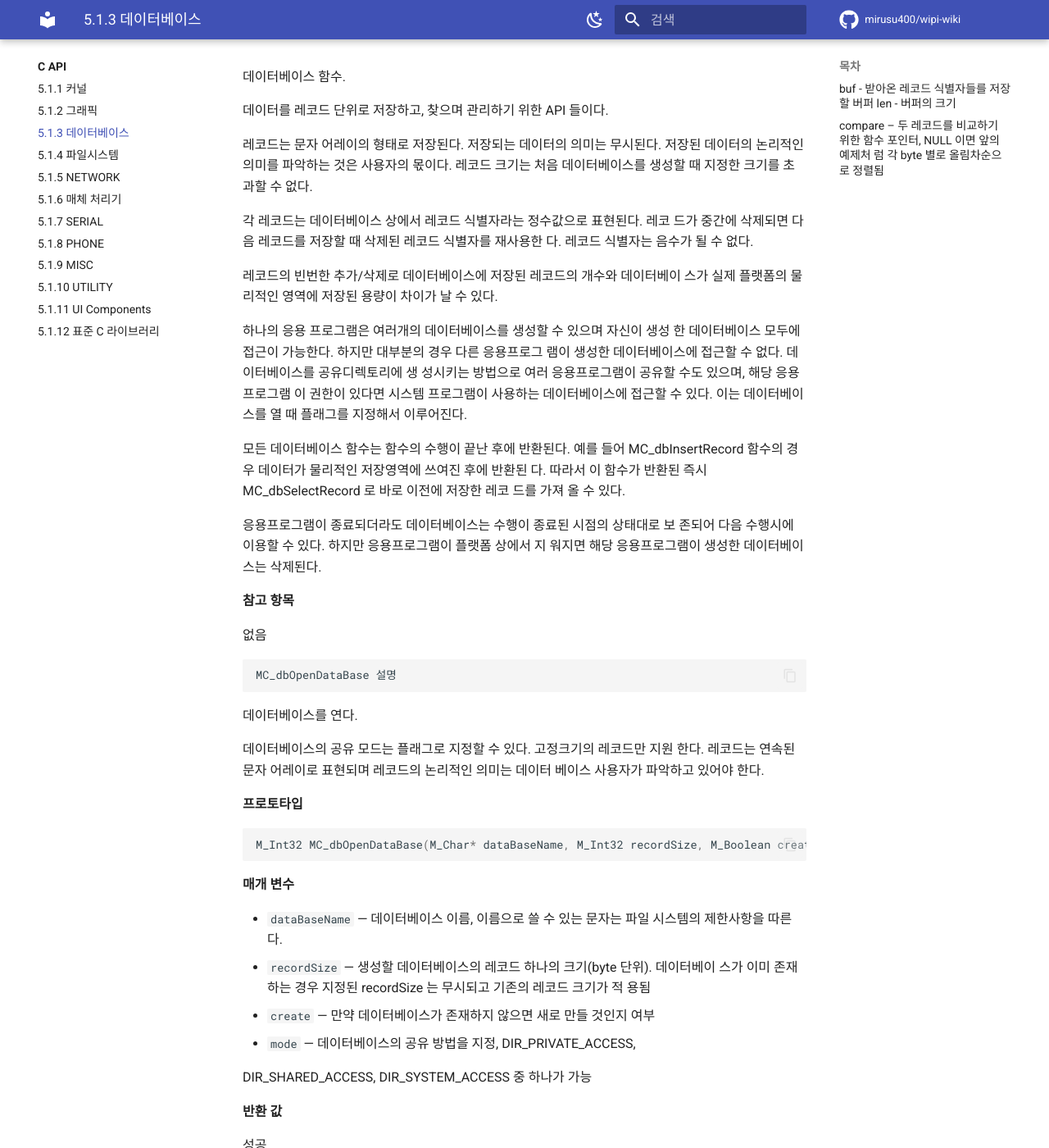
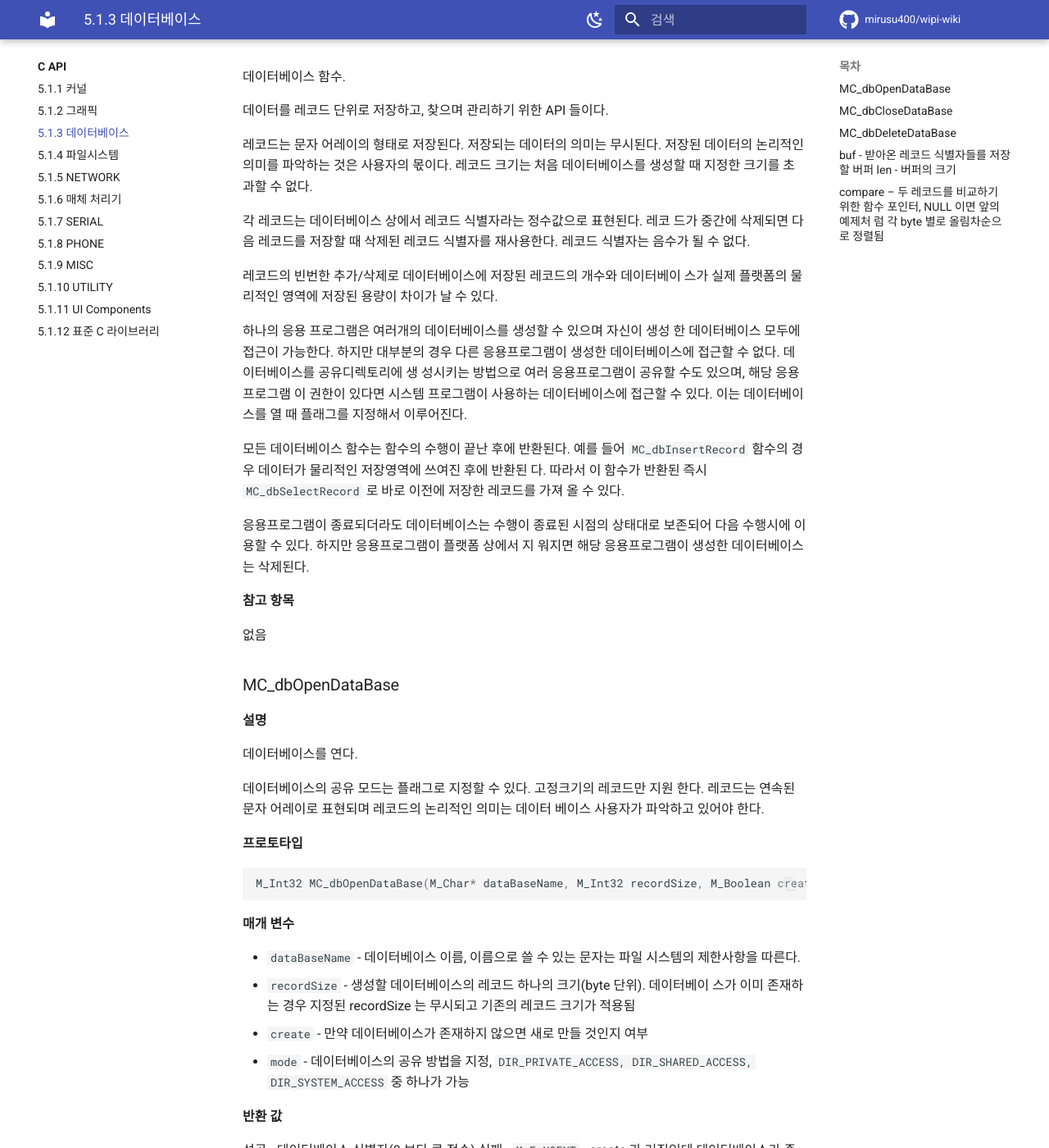
Before and after one commit to mirusu400/wipi-wiki, an MkDocs documentation site: the page built from docs/c-api/database.md, in a window 1280 px wide and 1400 px high, scrolled down 191 px. Shown: the whole window at 82% size. Built offline with MkDocs 1.6.1 and Material for MkDocs 9.7.7, drawn with Linux system fonts in a browser that asks for light colours; comment, search, counter and statistics services are not loaded; some of the changed text lies outside the part shown.

Commit message:
update: database, graphics

````diff
--- a/docs/c-api/database.md
+++ b/docs/c-api/database.md
@@ -6,23 +6,23 @@
 
 레코드는 문자 어레이의 형태로 저장된다. 저장되는 데이터의 의미는 무시된다. 저장된 데이터의 논리적인 의미를 파악하는 것은 사용자의 몫이다. 레코드 크기는 처음 데이터베이스를 생성할 때 지정한 크기를 초과할 수 없다.
 
-각 레코드는 데이터베이스 상에서 레코드 식별자라는 정수값으로 표현된다. 레코 드가 중간에 삭제되면 다음 레코드를 저장할 때 삭제된 레코드 식별자를 재사용한 다. 레코드 식별자는 음수가 될 수 없다.
+각 레코드는 데이터베이스 상에서 레코드 식별자라는 정수값으로 표현된다. 레코 드가 중간에 삭제되면 다음 레코드를 저장할 때 삭제된 레코드 식별자를 재사용한다. 레코드 식별자는 음수가 될 수 없다.
 
 레코드의 빈번한 추가/삭제로 데이터베이스에 저장된 레코드의 개수와 데이터베이 스가 실제 플랫폼의 물리적인 영역에 저장된 용량이 차이가 날 수 있다.
 
-하나의 응용 프로그램은 여러개의 데이터베이스를 생성할 수 있으며 자신이 생성 한 데이터베이스 모두에 접근이 가능한다. 하지만 대부분의 경우 다른 응용프로그 램이 생성한 데이터베이스에 접근할 수 없다. 데이터베이스를 공유디렉토리에 생 성시키는 방법으로 여러 응용프로그램이 공유할 수도 있으며, 해당 응용프로그램 이 권한이 있다면 시스템 프로그램이 사용하는 데이터베이스에 접근할 수 있다. 이는 데이터베이스를 열 때 플래그를 지정해서 이루어진다.
+하나의 응용 프로그램은 여러개의 데이터베이스를 생성할 수 있으며 자신이 생성 한 데이터베이스 모두에 접근이 가능한다. 하지만 대부분의 경우 다른 응용프로그램이 생성한 데이터베이스에 접근할 수 없다. 데이터베이스를 공유디렉토리에 생 성시키는 방법으로 여러 응용프로그램이 공유할 수도 있으며, 해당 응용프로그램 이 권한이 있다면 시스템 프로그램이 사용하는 데이터베이스에 접근할 수 있다. 이는 데이터베이스를 열 때 플래그를 지정해서 이루어진다.
 
-모든 데이터베이스 함수는 함수의 수행이 끝난 후에 반환된다. 예를 들어 MC_dbInsertRecord 함수의 경우 데이터가 물리적인 저장영역에 쓰여진 후에 반환된 다. 따라서 이 함수가 반환된 즉시 MC_dbSelectRecord 로 바로 이전에 저장한 레코 드를 가져 올 수 있다.
+모든 데이터베이스 함수는 함수의 수행이 끝난 후에 반환된다. 예를 들어 `MC_dbInsertRecord` 함수의 경우 데이터가 물리적인 저장영역에 쓰여진 후에 반환된 다. 따라서 이 함수가 반환된 즉시 `MC_dbSelectRecord` 로 바로 이전에 저장한 레코드를 가져 올 수 있다.
 
-응용프로그램이 종료되더라도 데이터베이스는 수행이 종료된 시점의 상태대로 보 존되어 다음 수행시에 이용할 수 있다. 하지만 응용프로그램이 플랫폼 상에서 지 워지면 해당 응용프로그램이 생성한 데이터베이스는 삭제된다.
+응용프로그램이 종료되더라도 데이터베이스는 수행이 종료된 시점의 상태대로 보존되어 다음 수행시에 이용할 수 있다. 하지만 응용프로그램이 플랫폼 상에서 지 워지면 해당 응용프로그램이 생성한 데이터베이스는 삭제된다.
 
 **참고 항목**
 
 없음
 
-```c
-MC_dbOpenDataBase 설명
-```
+### MC_dbOpenDataBase
+
+**설명**
 
 데이터베이스를 연다.
 
@@ -36,18 +36,19 @@ M_Int32 MC_dbOpenDataBase(M_Char* dataBaseName, M_Int32 recordSize, M_Boolean cr
 
 **매개 변수**
 
-- `dataBaseName` — 데이터베이스 이름, 이름으로 쓸 수 있는 문자는 파일 시스템의 제한사항을 따른다.
-- `recordSize` — 생성할 데이터베이스의 레코드 하나의 크기(byte 단위). 데이터베이 스가 이미 존재하는 경우 지정된 recordSize 는 무시되고 기존의 레코드 크기가 적 용됨
-- `create` — 만약 데이터베이스가 존재하지 않으면 새로 만들 것인지 여부
-- `mode` — 데이터베이스의  공유  방법을  지정,  DIR_PRIVATE_ACCESS,
-
-DIR_SHARED_ACCESS, DIR_SYSTEM_ACCESS 중 하나가 가능
+- `dataBaseName` - 데이터베이스 이름, 이름으로 쓸 수 있는 문자는 파일 시스템의 제한사항을 따른다.
+- `recordSize` - 생성할 데이터베이스의 레코드 하나의 크기(byte 단위). 데이터베이 스가 이미 존재하는 경우 지정된 recordSize 는 무시되고 기존의 레코드 크기가 적용됨
+- `create` - 만약 데이터베이스가 존재하지 않으면 새로 만들 것인지 여부
+- `mode` - 데이터베이스의 공유 방법을 지정, `DIR_PRIVATE_ACCESS, DIR_SHARED_ACCESS, DIR_SYSTEM_ACCESS` 중 하나가 가능
 
 **반환 값**
 
 성공
-
+- 데이터베이스 식별자(0 보다 큰 정수)
 실패
+- `M_E_NOENT` - create 가 거짓인데 데이터베이스가 존재하지 않는 경우
+- `M_E_INVALID` - create 가 참인데 recordSize 가 0 이거나 음수인 경우, dataBaseName 이 NULL 인 경우, mode 가 위에서 기술한 셋 중 하나가 아닌 경우
+- `M_E_ERROR` - 기타 데이터베이스를 열 수 없는 경우
 
 **부작용**
 
@@ -55,17 +56,11 @@ DIR_SHARED_ACCESS, DIR_SYSTEM_ACCESS 중 하나가 가능
 
 **참고 항목**
 
-데이터베이스 식별자(0 보다 큰 정수)
+`MC_dbCloseDataBase`, `MC_fsOpen`
 
-M_E_NOENT - create 가 거짓인데 데이터베이스가 존재하지 않는 경우 M_E_INVALID - create 가 참인데 recordSize 가 0 이거나 음수인 경우, dataBaseName 이 NULL 인 경우, mode 가 위에서 기술한 셋 중 하나가 아닌 경우
+### MC_dbCloseDataBase
 
-M_E_ERROR - 기타 데이터베이스를 열 수 없는 경우
-
-```c
-MC_dbCloseDataBase
-MC_fsOpen
-MC_dbCloseDataBase 설명
-```
+**설명**
 
 데이터베이스를 닫는다.
 
@@ -77,13 +72,16 @@ M_Int32 MC_dbCloseDataBase(M_Int32 dbId)
 
 **매개 변수**
 
-- `dbId` — 데이터베이스 식별자
+- `dbId` - 데이터베이스 식별자
 
 **반환 값**
 
 성공
+- 0
 
 실패
+- `M_E_BADFD` - 데이터베이스 식별자가 잘못된 경우
+- `M_E_ERROR` - 기타 이유로 실패할 경우
 
 **부작용**
 
@@ -91,16 +89,15 @@ M_Int32 MC_dbCloseDataBase(M_Int32 dbId)
 
 **참고 항목**
 
-M_E_BADFD - 데이터베이스 식별자가 잘못된 경우 M_E_ERROR - 기타 이유로 실패할 경우
+`MC_dbOpenDataBase`
 
-```c
-MC_dbOpenDataBase
-MC_dbDeleteDataBase 설명
-```
+### MC_dbDeleteDataBase
+
+**설명**
 
 데이터베이스를 삭제한다.
 
-해당 응용프로그램이 접근 가능한 데이터베이스만 삭제가 가능한다. 열려있는 데 이터베이스는 삭제할 수 없다.
+해당 응용프로그램이 접근 가능한 데이터베이스만 삭제가 가능한다. 열려있는 데이터베이스는 삭제할 수 없다.
 
 **프로토타입**
 
@@ -110,16 +107,20 @@ M_Int32 MC_dbDeleteDataBase(M_Char* dataBaseName, M_Int32 mode)
 
 **매개 변수**
 
-- `dataBaseName` — 삭제할 데이터베이스 이름
-- `mode` — 어떤	접근권한에	있는	데이터베이스를	지울	것인지를	나타냄,
-
-DIR_PRIVATE_ACCESS , DIR_SHARED_ACCESS, DIR_SYSTEM_ACCESS 중 하나가 가능
+- `dataBaseName` - 삭제할 데이터베이스 이름
+- `mode` - 어떤 접근권한에 있는 데이터베이스를 지울 것인지를 나타냄, `DIR_PRIVATE_ACCESS , DIR_SHARED_ACCESS, DIR_SYSTEM_ACCESS` 중 하나가 가능
 
 **반환 값**
 
 성공
+- 0
 
 실패
+- `M_E_NOENT` - 데이터베이스가 존재하지 않는 경우
+- `M_E_INUSE` - 데이터베이스가 닫혀 있지 않은 경우
+- `M_E_INVALID` - dataBaseName 이 NULL 이거나, mode 가 위에서 기술한 셋 중 하나가 아닌 경우
+- `M_E_ACCESS` – 접근 권한이 없는 데이터베이스를 지우려 하는 경우
+- `M_E_ERROR` - 기타 이유로 실패할 경우
 
 **부작용**
 
@@ -153,8 +149,8 @@ M_Int32 MC_dbInsertRecord(M_Int32 dbId, M_Byte* buf, M_Int32 len)
 
 **매개 변수**
 
-- `dbId` — 레코드를 추가할 데이터베이스 식별자 buf - 데이터가 저장되어 있는 버퍼
-- `len` — 저장할 데이터의 크기
+- `dbId` - 레코드를 추가할 데이터베이스 식별자 buf - 데이터가 저장되어 있는 버퍼
+- `len` - 저장할 데이터의 크기
 
 **반환 값**
 
@@ -193,8 +189,8 @@ M_ Int32 MC_dbSelectRecord(M_Int32 dbId, M_Int32 recId, M_Byte* buf, M_Int32 len
 
 **매개 변수**
 
-- `dbId` — 데이터베이스 식별자 recId - 레코드 식별자
-- `buf` — 데이터를 받을 버퍼 len - 버퍼의 길이
+- `dbId` - 데이터베이스 식별자 recId - 레코드 식별자
+- `buf` - 데이터를 받을 버퍼 len - 버퍼의 길이
 
 **반환 값**
 
@@ -227,8 +223,8 @@ M_ Int32 MC_dbUpdateRecord(M_Int32 dbId, M_Int32 recId, M_Byte* buf, M_Int32 len
 
 **매개 변수**
 
-- `dbId` — 데이터베이스 식별자
-- `recId` — 데이터 내용을 변경시킬 레코드 식별자 buf - 새로이 저장할 데이터가 들어있는 버퍼 len - 버퍼의 크기
+- `dbId` - 데이터베이스 식별자
+- `recId` - 데이터 내용을 변경시킬 레코드 식별자 buf - 새로이 저장할 데이터가 들어있는 버퍼 len - 버퍼의 크기
 
 **반환 값**
 
@@ -265,7 +261,7 @@ M_Int32 MC_dbDeleteRecord(M_Int32 dbId, M_Int32 recId)
 
 **매개 변수**
 
-- `dbId` — 데이터베이스 식별자 recId - 지울 레코드의 식별자
+- `dbId` - 데이터베이스 식별자 recId - 지울 레코드의 식별자
 
 **반환 값**
 
@@ -298,8 +294,8 @@ M_Int32 MC_dbListRecords(M_Int32 dbID, M_Int32* buf, M_Int32 len)
 
 **매개 변수**
 
-- `dbId` — 데이터베이스 식별자
-- `buf` — 받아온 레코드 식별자를 저장할 버퍼 len - 버퍼의 크기
+- `dbId` - 데이터베이스 식별자
+- `buf` - 받아온 레코드 식별자를 저장할 버퍼 len - 버퍼의 크기
 
 **반환 값**
 
@@ -330,7 +326,7 @@ MC_dbSortRecords 설명
 
 ============================
 
-| 레코드식별자 |	데이터	|
+| 레코드식별자 | 데이터 |
 
 ============================
 
@@ -396,13 +392,13 @@ M_Int32 MC_dbSortRecords(M_Int32 dbID, M_Int32* buf, M_Int32 len, M_Int32 (*comp
 
 **매개 변수**
 
-- `dbId` — 데이터베이스 식별자
+- `dbId` - 데이터베이스 식별자
 
 ### buf - 받아온 레코드 식별자들를 저장할 버퍼 len - 버퍼의 크기
 
 ### compare – 두 레코드를 비교하기 위한 함수 포인터, NULL 이면 앞의 예제처 럼 각 byte 별로 올림차순으로 정렬됨
 
-- `filter` — 정렬에 사용할 레코드를 제한하는 함수 포인터, NULL이면 모든 레코드 를 정렬에 사용함 반환 값
+- `filter` - 정렬에 사용할 레코드를 제한하는 함수 포인터, NULL이면 모든 레코드 를 정렬에 사용함 반환 값
 
 성공
 
@@ -437,7 +433,7 @@ M_Int32 MC_dbGetAccessMode(M_Char* dataBaseName)
 
 **매개 변수**
 
-- `dataBaseName` — 접근 권한을 알아볼 데이터베이스 이름
+- `dataBaseName` - 접근 권한을 알아볼 데이터베이스 이름
 
 **반환 값**
 
@@ -470,7 +466,7 @@ M_Int32 MC_dbGetNumberOfRecords(M_Int32 dbId)
 
 **매개 변수**
 
-- `dbId` — 데이터베이스 식별자
+- `dbId` - 데이터베이스 식별자
 
 **반환 값**
 
@@ -504,7 +500,7 @@ M_Int32 MC_dbGetRecordSize(M_Int32 dbId)
 
 **매개 변수**
 
-- `dbId` — 데이터베이스 식별자
+- `dbId` - 데이터베이스 식별자
 
 **반환 값**
 
@@ -539,7 +535,7 @@ M_Int32 MC_dbListDataBases(M_Byte* buf, M_Int32 len)
 
 **매개 변수**
 
-- `buf` — 데이터베이스 이름을 저장할 버퍼 len - 버퍼의 크기
+- `buf` - 데이터베이스 이름을 저장할 버퍼 len - 버퍼의 크기
 
 **반환 값**
 
````
Also changed, not shown: other parts of docs/c-api/database.md (+0 -5 lines), docs/c-api/graphics.md (+1 -1 lines).
